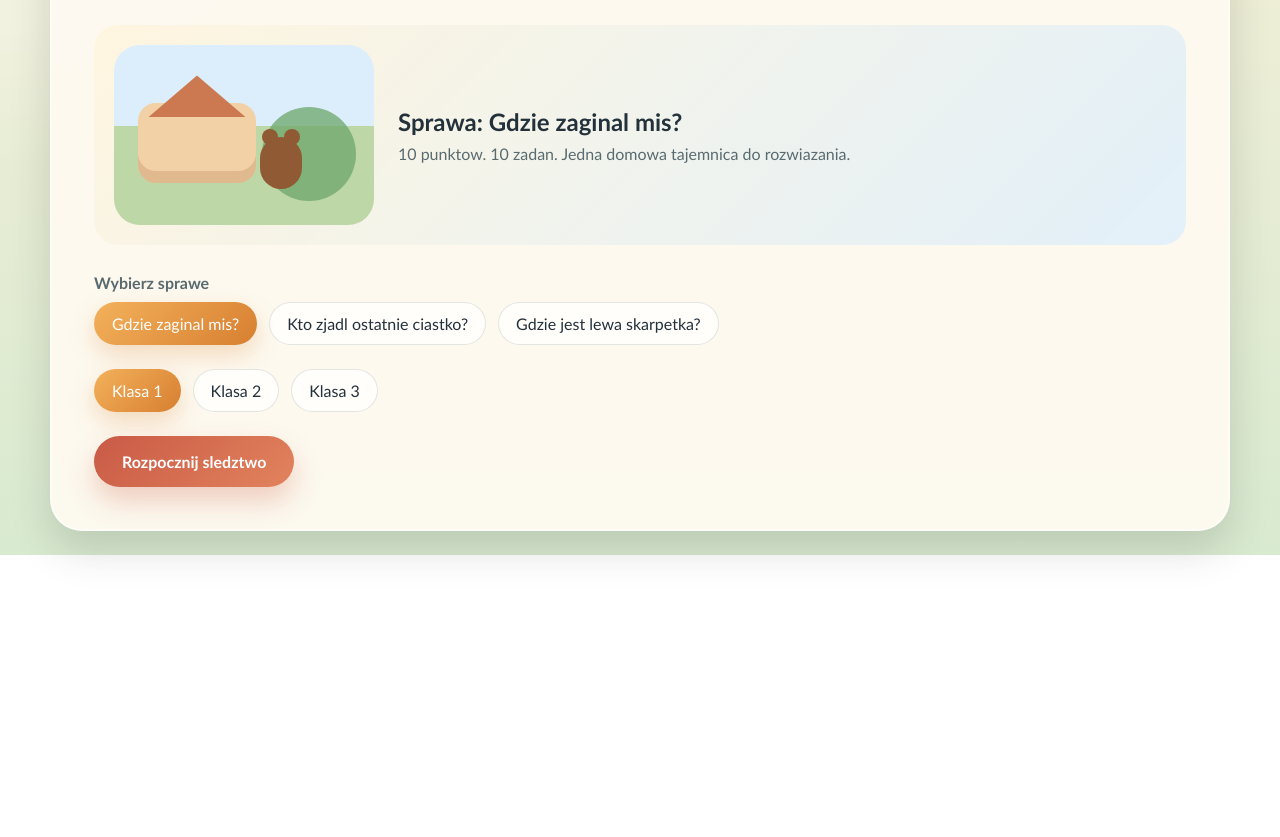
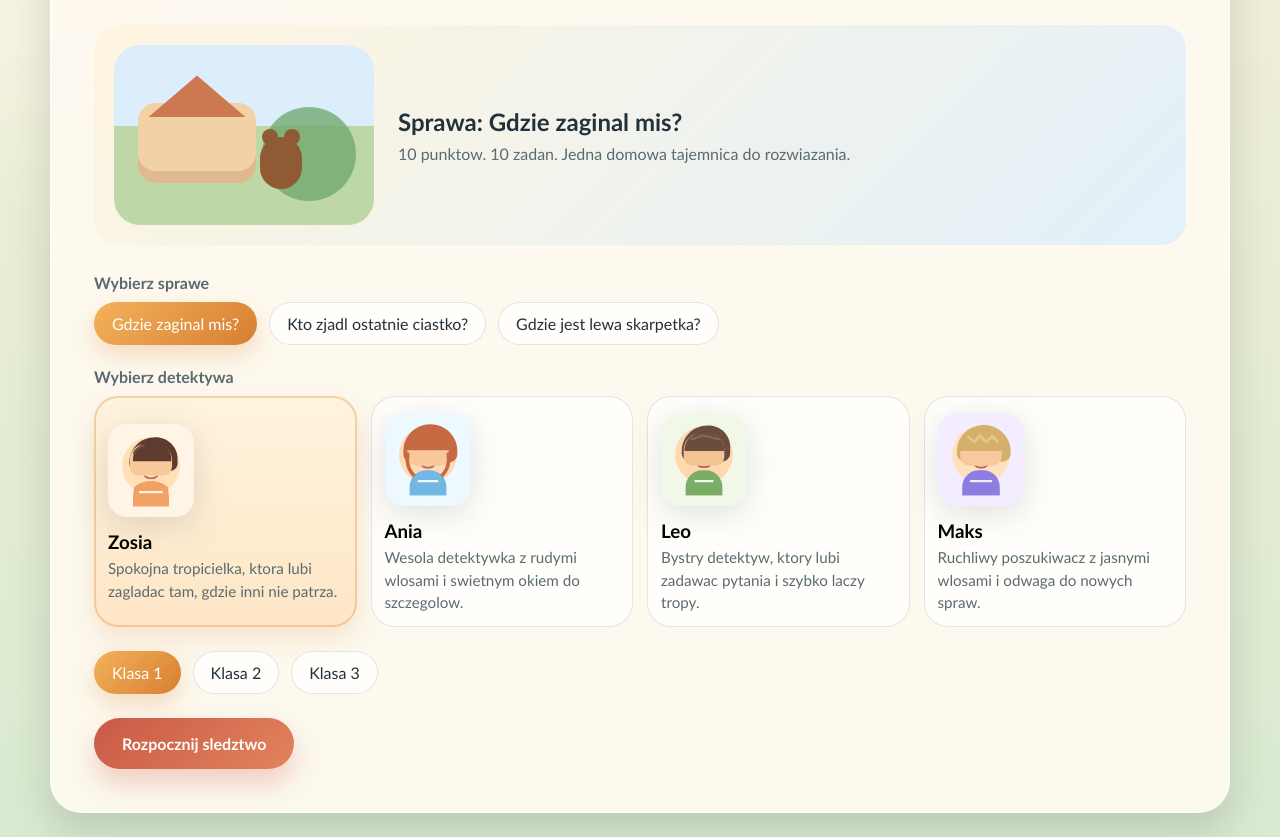
Before and after one commit to mgoszcz/math, a plain HTML site: page index.html in a window 1280 px wide. Shown: the part 252-1089 px from the top of the page. Before the commit the page ends 807 px from the top, so only its background shows below. Drawn offline with Linux system fonts and the light colour scheme.

Commit message:
Add illustrated hero portraits and character picker

```diff
--- a/index.html
+++ b/index.html
@@ -29,6 +29,11 @@
           <div class="scenario-picker">
             <p class="picker-label">Wybierz sprawe</p>
             <div class="scenario-buttons" id="scenario-buttons"></div>
+          </div>
+
+          <div class="hero-picker">
+            <p class="picker-label">Wybierz detektywa</p>
+            <div class="hero-options" id="hero-options"></div>
           </div>
 
           <div class="class-picker" role="radiogroup" aria-label="Wybierz klase">
@@ -81,6 +86,17 @@
           </section>
 
           <aside class="side-panel">
+            <div class="panel-card detective-card">
+              <p class="eyebrow">Twoj detektyw</p>
+              <div class="detective-summary">
+                <img class="hero-avatar hero-avatar-large" id="selected-hero-avatar" alt="" />
+                <div>
+                  <h3 id="selected-hero-name">Detektyw</h3>
+                  <p id="selected-hero-copy">Wybierz postac na ekranie startowym.</p>
+                </div>
+              </div>
+            </div>
+
             <div class="panel-card">
               <p class="eyebrow">Twoj cel</p>
               <h3 id="goal-title"></h3>
--- a/script.js
+++ b/script.js
@@ -1,9 +1,36 @@
 const scenarios = window.gameScenarios ?? [];
 const GameEngine = window.GameEngine;
+const heroes = [
+  {
+    id: "zosia",
+    name: "Zosia",
+    copy: "Spokojna tropicielka, ktora lubi zagladac tam, gdzie inni nie patrza.",
+    avatarSrc: "./assets/heroes/zosia.svg",
+  },
+  {
+    id: "ania",
+    name: "Ania",
+    copy: "Wesola detektywka z rudymi wlosami i swietnym okiem do szczegolow.",
+    avatarSrc: "./assets/heroes/ania.svg",
+  },
+  {
+    id: "leo",
+    name: "Leo",
+    copy: "Bystry detektyw, ktory lubi zadawac pytania i szybko laczy tropy.",
+    avatarSrc: "./assets/heroes/leo.svg",
+  },
+  {
+    id: "maks",
+    name: "Maks",
+    copy: "Ruchliwy poszukiwacz z jasnymi wlosami i odwaga do nowych spraw.",
+    avatarSrc: "./assets/heroes/maks.svg",
+  },
+];
 
 const state = {
   selectedClass: 1,
   selectedScenarioId: scenarios[0]?.id ?? null,
+  selectedHeroId: heroes[0]?.id ?? null,
   engine: null,
 };
 
@@ -15,6 +42,7 @@ const playAgainButton = document.getElementById("play-again-button");
 const closeModalButton = document.getElementById("close-modal-button");
 const classButtons = document.querySelectorAll(".class-button");
 const scenarioButtons = document.getElementById("scenario-buttons");
+const heroOptions = document.getElementById("hero-options");
 const previewTitle = document.getElementById("preview-title");
 const previewSubtitle = document.getElementById("preview-subtitle");
 const heroText = document.getElementById("hero-text");
@@ -39,6 +67,9 @@ const endingBackdrop = document.getElementById("ending-backdrop");
 const endingText = document.getElementById("ending-text");
 const modalIllustration = document.getElementById("modal-illustration");
 const trailPath = document.getElementById("trail-path");
+const selectedHeroAvatar = document.getElementById("selected-hero-avatar");
+const selectedHeroName = document.getElementById("selected-hero-name");
+const selectedHeroCopy = document.getElementById("selected-hero-copy");
 
 const engineElements = {
   caseTitle,
@@ -68,6 +99,10 @@ function getSelectedScenario() {
   return scenarios.find((scenario) => scenario.id === state.selectedScenarioId) ?? scenarios[0];
 }
 
+function getSelectedHero() {
+  return heroes.find((hero) => hero.id === state.selectedHeroId) ?? heroes[0];
+}
+
 function renderScenarioPicker() {
   scenarioButtons.innerHTML = "";
 
@@ -84,6 +119,38 @@ function renderScenarioPicker() {
   });
 }
 
+function renderHeroPicker() {
+  heroOptions.innerHTML = "";
+
+  heroes.forEach((hero) => {
+    const button = document.createElement("button");
+    button.type = "button";
+    button.className = `hero-option ${hero.id === state.selectedHeroId ? "selected" : ""}`;
+
+    const avatar = document.createElement("img");
+    avatar.className = "hero-avatar";
+    avatar.src = hero.avatarSrc;
+    avatar.alt = `Portret bohatera ${hero.name}`;
+
+    const name = document.createElement("h3");
+    name.className = "hero-option-name";
+    name.textContent = hero.name;
+
+    const copy = document.createElement("p");
+    copy.className = "hero-option-copy";
+    copy.textContent = hero.copy;
+
+    button.append(avatar, name, copy);
+    button.addEventListener("click", () => {
+      state.selectedHeroId = hero.id;
+      renderHeroPicker();
+      syncSelectedHeroSummary();
+    });
+
+    heroOptions.appendChild(button);
+  });
+}
+
 function syncScenarioPreview() {
   const scenario = getSelectedScenario();
   if (!scenario) return;
@@ -91,6 +158,16 @@ function syncScenarioPreview() {
   previewTitle.textContent = `Sprawa: ${scenario.title}`;
   previewSubtitle.textContent = scenario.subtitle;
   heroText.textContent = scenario.intro;
+}
+
+function syncSelectedHeroSummary() {
+  const hero = getSelectedHero();
+  if (!hero) return;
+
+  selectedHeroName.textContent = hero.name;
+  selectedHeroCopy.textContent = hero.copy;
+  selectedHeroAvatar.src = hero.avatarSrc;
+  selectedHeroAvatar.alt = `Portret bohatera ${hero.name}`;
 }
 
 function startGame() {
@@ -131,4 +208,6 @@ closeModalButton.addEventListener("click", () => state.engine?.closeModal());
 nextStepButton.addEventListener("click", () => state.engine?.advanceAfterSuccess());
 
 renderScenarioPicker();
+renderHeroPicker();
 syncScenarioPreview();
+syncSelectedHeroSummary();
--- a/styles.css
+++ b/styles.css
@@ -198,6 +198,10 @@ h2 {
   margin-top: 16px;
 }
 
+.hero-picker {
+  margin-top: 22px;
+}
+
 .picker-label {
   margin-bottom: 10px;
   font-weight: 700;
@@ -208,6 +212,73 @@ h2 {
   display: flex;
   gap: 12px;
   flex-wrap: wrap;
+}
+
+.hero-options {
+  display: grid;
+  grid-template-columns: repeat(4, minmax(0, 1fr));
+  gap: 14px;
+}
+
+.hero-option {
+  padding: 14px;
+  border: 0;
+  border-radius: 24px;
+  background: rgba(255, 255, 255, 0.72);
+  box-shadow: inset 0 0 0 1px rgba(35, 49, 58, 0.12);
+  cursor: pointer;
+  text-align: left;
+  transition: transform 0.18s ease, box-shadow 0.18s ease, background 0.18s ease;
+}
+
+.hero-option:hover {
+  transform: translateY(-1px);
+}
+
+.hero-option.selected {
+  background: linear-gradient(180deg, rgba(255, 244, 222, 0.98), rgba(255, 230, 198, 0.98));
+  box-shadow:
+    inset 0 0 0 2px rgba(215, 127, 49, 0.3),
+    0 12px 28px rgba(215, 127, 49, 0.18);
+}
+
+.hero-avatar {
+  width: 86px;
+  height: 98px;
+  margin-bottom: 12px;
+  display: block;
+  object-fit: contain;
+  filter: drop-shadow(0 8px 16px rgba(35, 49, 58, 0.14));
+}
+
+.hero-avatar-large {
+  width: 110px;
+  height: 122px;
+  margin-bottom: 0;
+}
+
+.hero-option-name,
+.detective-summary h3 {
+  margin-bottom: 4px;
+}
+
+.hero-option-copy,
+.detective-summary p {
+  margin-bottom: 0;
+  color: var(--muted);
+  line-height: 1.45;
+  font-size: 0.95rem;
+}
+
+.detective-card {
+  background: linear-gradient(180deg, rgba(255, 250, 241, 0.94), rgba(255, 241, 224, 0.92));
+}
+
+.detective-summary {
+  display: grid;
+  grid-template-columns: 110px 1fr;
+  gap: 16px;
+  align-items: center;
 }
 
 .class-button,
@@ -675,6 +746,10 @@ h2 {
     grid-template-columns: 1fr;
   }
 
+  .hero-options {
+    grid-template-columns: repeat(2, minmax(0, 1fr));
+  }
+
   .map-stage {
     min-height: 620px;
   }
@@ -711,4 +786,13 @@ h2 {
   .answer-grid {
     grid-template-columns: 1fr;
   }
+
+  .hero-options,
+  .detective-summary {
+    grid-template-columns: 1fr;
+  }
+
+  .hero-avatar-large {
+    margin: 0 auto;
+  }
 }
```
Also changed, not shown: assets/heroes/ania.svg (added), assets/heroes/leo.svg (added), assets/heroes/maks.svg (added), assets/heroes/zosia.svg (added), 1 other file.
